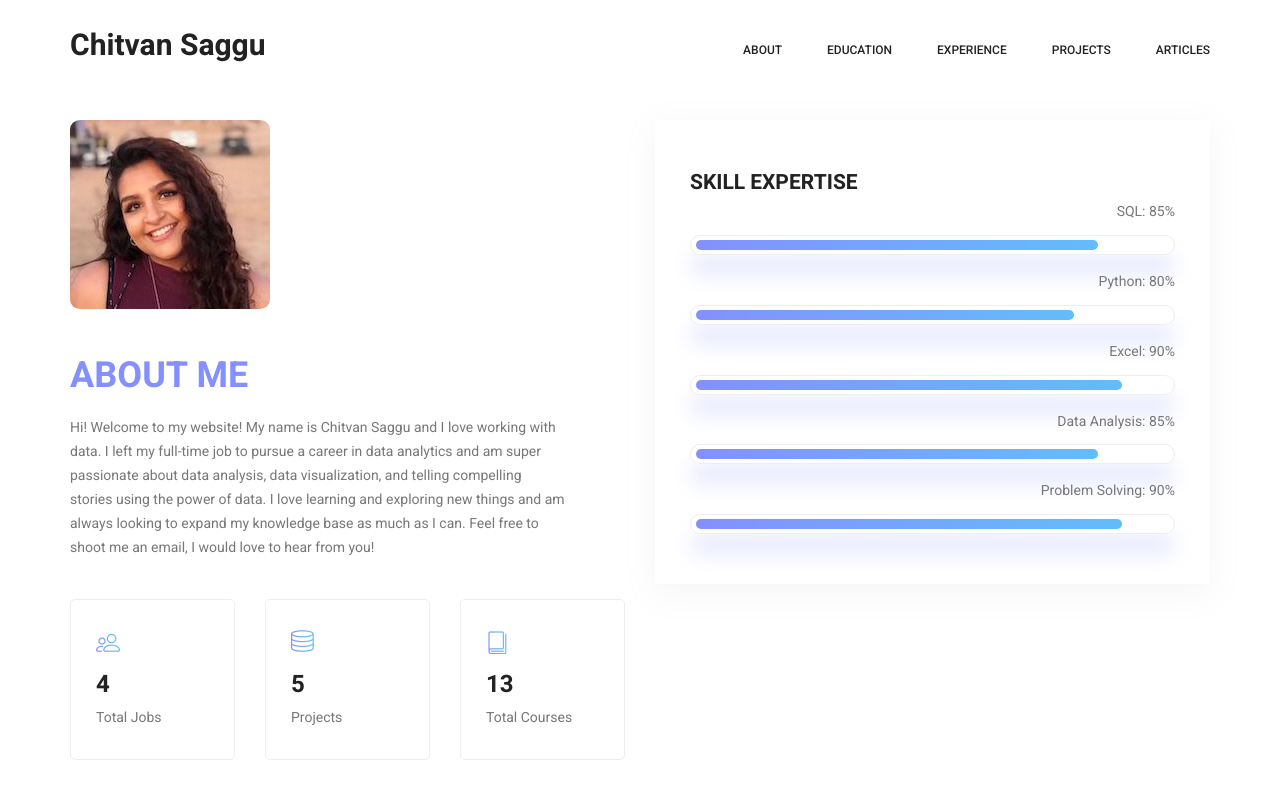
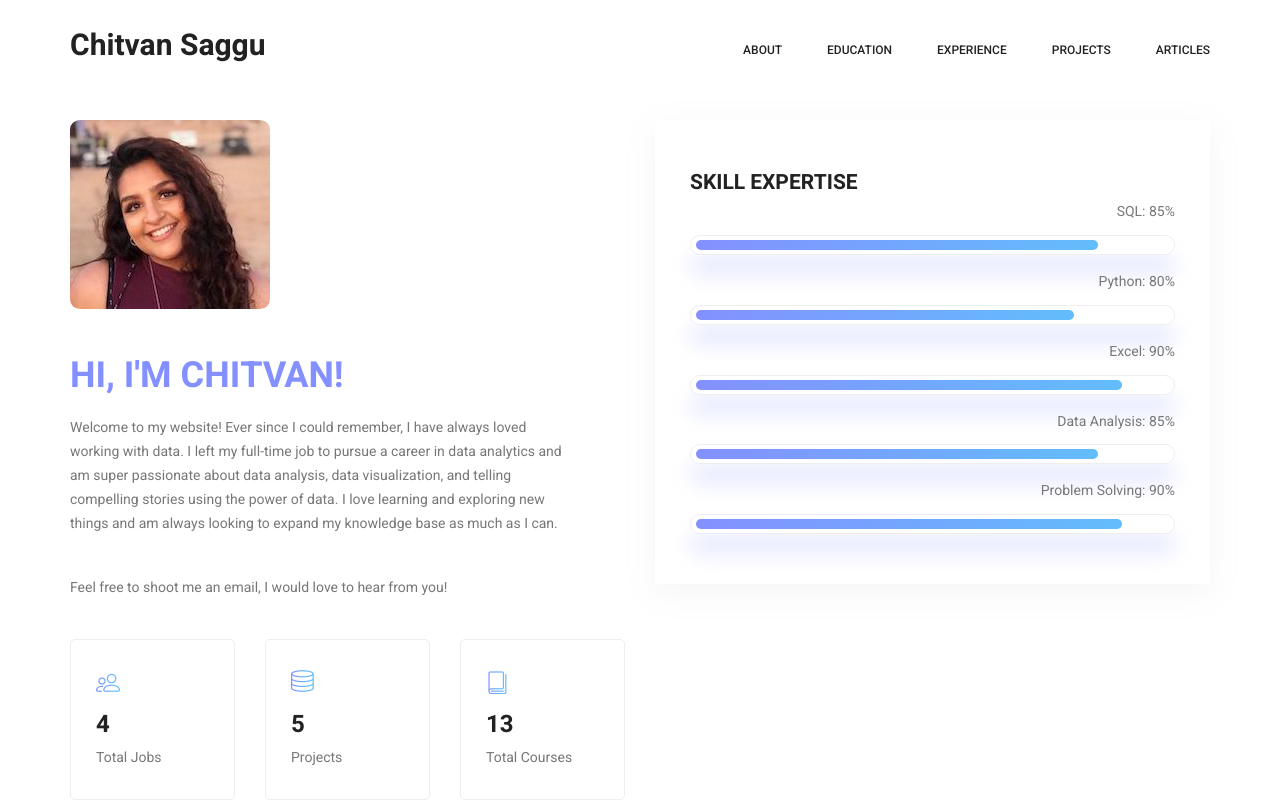
Before and after one commit to chitvansaggu/chitvansaggu.github.io, a plain HTML site: page index.html in a window 1280 px wide. Shown: the top 803 px of the page. Drawn offline with Linux system fonts and the light colour scheme; some packages are replaced by stand-ins of ours.

Commit message:
Updated Bio

```diff
--- a/index.html
+++ b/index.html
@@ -78,8 +78,8 @@
         			<div class="col-lg-6">
                           <img src="img/ProfilePicture.jpg" alt="" style="border-radius: 5%">
         				<div class="welcome_text">
-        					<h4 style="color:#8490ff;">About Me</h4>
-        					<p> Hi! Welcome to my website! My name is Chitvan Saggu and I love working with data. I left my full-time job to pursue a career in data analytics and am super passionate about data analysis, data visualization, and telling compelling stories using the power of data. I love learning and exploring new things and am always looking to expand my knowledge base as much as I can. Feel free to shoot me an email, I would love to hear from you!</p>
+        					<h4 style="color:#8490ff;">Hi, I'm Chitvan!</h4>
+        					<p> Welcome to my  website! Ever since I could remember, I have always loved working with data. I left my full-time job to pursue a career in data analytics and am super passionate about data analysis, data visualization, and telling compelling stories using the power of data. I love learning and exploring new things and am always looking to expand my knowledge base as much as I can. </p><p>Feel free to shoot me an email, I would love to hear from you!</p>
         					<div class="row">
         						<div class="col-md-4">
         							<div class="wel_item">
```
